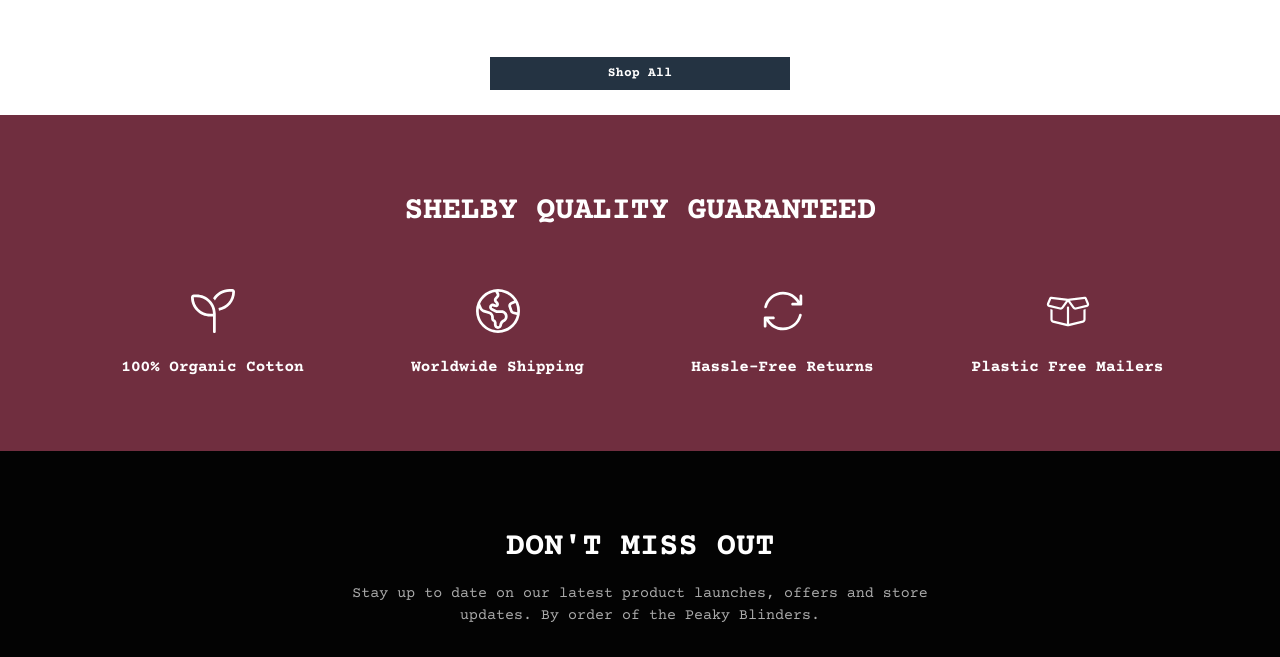
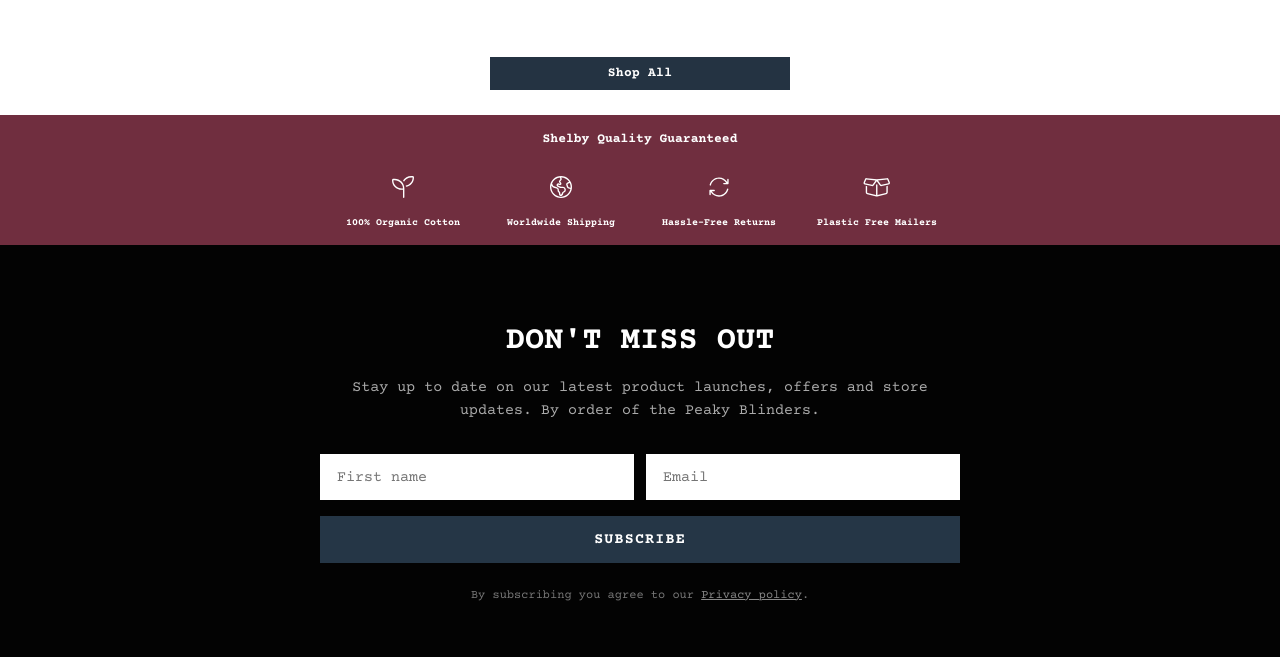
Before and after one commit to emilhs9/peakyblinders.shop, a plain HTML site: page index.html in a window 1280 px wide. Shown: the part 3920-4577 px from the top of the page. Drawn offline with nearby package versions, Linux system fonts and the light colour scheme.

Commit message:
Format Shelby Quality Guaranteed section matching reference: compact 16px padding, 600px max-width, Title Case, 22px icons, exact spacing

```diff
--- a/app.css
+++ b/app.css
@@ -1151,23 +1151,29 @@ button {
 .trust-section {
   background-color: #702E3F;
   color: #ffffff;
-  padding: 4.5rem 0;
+  padding: 16px 0;
 }
 
 .trust-title {
-  font-family: var(--font-serif);
-  font-size: clamp(1.75rem, 2.5vw, 2.25rem);
-  font-weight: 700;
-  text-transform: uppercase;
+  font-family: var(--font-serif), 'Courier Prime', Courier, monospace;
+  font-size: 0.8125rem;
+  font-weight: 700;
+  text-transform: none;
   text-align: center;
-  margin-bottom: 3rem;
-  letter-spacing: -0.01em;
+  margin-bottom: 28px;
+  letter-spacing: 0;
+  color: #ffffff;
+  line-height: 1.25;
 }
 
 .trust-grid {
   display: grid;
   grid-template-columns: repeat(4, 1fr);
-  gap: 2rem;
+  column-gap: 2rem;
+  row-gap: 1.5rem;
+  max-width: 600px;
+  margin: 0 auto;
+  align-items: flex-start;
 }
 
 .trust-item {
@@ -1178,25 +1184,28 @@ button {
 }
 
 .trust-icon-box {
-  width: 3.5rem;
-  height: 3.5rem;
-  display: flex;
-  align-items: center;
-  justify-content: center;
-  margin-bottom: 1rem;
+  height: 24px;
+  display: flex;
+  align-items: center;
+  justify-content: center;
+  margin-bottom: 18px;
 }
 
 .trust-icon-box svg {
-  width: 2.75rem;
-  height: 2.75rem;
-  fill: currentColor;
+  height: 22px;
+  width: auto;
+  max-width: 28px;
+  max-height: 24px;
+  fill: #ffffff;
 }
 
 .trust-text {
-  font-family: var(--font-serif);
-  font-size: 1rem;
-  font-weight: 700;
-  color: #ffffff;
+  font-family: var(--font-serif), 'Courier Prime', Courier, monospace;
+  font-size: 0.625rem;
+  font-weight: 700;
+  color: #ffffff;
+  white-space: nowrap;
+  line-height: 1.2;
 }
 
 /* ==========================================================
@@ -1823,12 +1832,15 @@ button {
     grid-template-columns: repeat(2, 1fr);
   }
 
+  .footer-grid {
+    grid-template-columns: 1fr 1fr;
+  }
+}
+
+@media (max-width: 600px) {
   .trust-grid {
     grid-template-columns: repeat(2, 1fr);
-  }
-
-  .footer-grid {
-    grid-template-columns: 1fr 1fr;
+    row-gap: 1.25rem;
   }
 }
 
```
